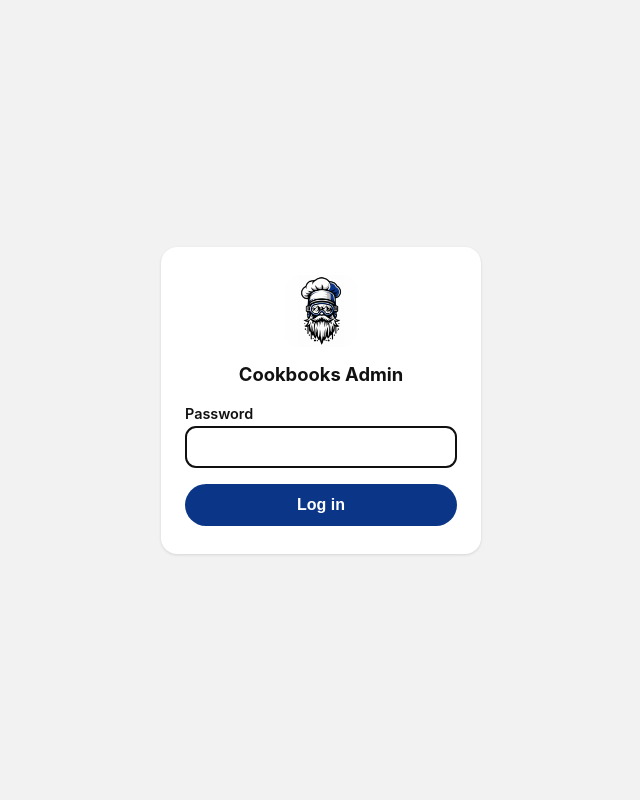
After one commit to mbethers/ward-recipe-book, a Python web app: template templates/superadmin_login.html in a window 1280 px wide. The commit adds this page. Shown: the whole page, without its empty margins (319-959 px from the left). Run offline with Jinja, Linux system fonts and the light colour scheme; the template is opened without the code that fills it, so the values that code supplies are empty.

Commit message:
feat: SuperAdmin login gate, tile reorder, drop the badge icons
Three changes to the launcher, all requested after trying it live:

- New SUPERADMIN_PASSWORD-gated login (templates/superadmin_login.html,
  /superadmin/login, /superadmin/logout) sits in front of the tile-
  selection landing page rather than after it - previously the launcher
  had no login of its own at all. Separate password from all three
  cookbooks' own admin passwords, own session key (superadmin_authed),
  same pattern as the per-cookbook admin_login/admin_required but
  standalone since g.cookbook is None on this host.
- Tiles now use each cookbook's regular icon-512.png instead of
  admin-icon-512.png - the personal photo badge doesn't belong on a
  launcher whose whole purpose is picking which admin console to open.
- Tile order is now explicit (SUPERADMIN_ORDER = family, uw, d1) rather
  than cookbooks.COOKBOOKS' definition order.

Extended smoke_test.py's superadmin section to cover the login gate
(wrong password rejected, correct password admits, logout actually logs
out, manifest still reachable without logging in) and the new tile
order/icon choice.

Co-Authored-By: Claude Sonnet 5 <noreply@anthropic.com>

```diff
--- a/render.yaml
+++ b/render.yaml
@@ -14,6 +14,8 @@ services:
       - key: ADMIN_PASSWORD_D1
         sync: false
       - key: ADMIN_PASSWORD_FAMILY
+        sync: false
+      - key: SUPERADMIN_PASSWORD
         sync: false
       - key: FLASK_SECRET_KEY
         generateValue: true
--- a/templates/superadmin.html
+++ b/templates/superadmin.html
@@ -42,6 +42,7 @@
     .tile:active { background: #f7f7f7; }
     .tile img { width: 60px; height: 60px; border-radius: 14px; display: block; flex-shrink: 0; }
     .tile-name { font-weight: 700; font-size: 1.05rem; }
+    .logout { display: block; text-align: center; margin: 28px auto 0; color: #888; font-size: 0.85rem; text-decoration: none; }
   </style>
 </head>
 <body>
@@ -49,10 +50,11 @@
   <div class="grid">
     {% for cb in cookbook_list %}
       <a class="tile" href="https://{{ cb.hostnames|first }}/admin/login">
-        <img src="{{ url_for('static', filename=cb.icon_dir + 'admin-icon-512.png') }}" alt="">
+        <img src="{{ url_for('static', filename=cb.icon_dir + 'icon-512.png') }}" alt="">
         <span class="tile-name">{{ cb.name }}</span>
       </a>
     {% endfor %}
   </div>
+  <a class="logout" href="{{ url_for('superadmin_logout') }}">Log out</a>
 </body>
 </html>
--- /dev/null
+++ b/templates/superadmin_login.html
@@ -0,0 +1,81 @@
+<!doctype html>
+<html lang="en">
+<head>
+  <meta charset="utf-8">
+  <meta name="viewport" content="width=device-width, initial-scale=1">
+  <title>Cookbooks Admin</title>
+  <link rel="manifest" href="{{ url_for('superadmin_manifest') }}">
+  <link rel="apple-touch-icon" href="{{ url_for('static', filename='superadmin/apple-touch-icon.png') }}">
+  <link rel="icon" type="image/png" sizes="32x32" href="{{ url_for('static', filename='superadmin/favicon-32.png') }}">
+  <link rel="icon" type="image/png" sizes="16x16" href="{{ url_for('static', filename='superadmin/favicon-16.png') }}">
+  <meta name="apple-mobile-web-app-title" content="Cookbooks Admin">
+  <meta name="theme-color" content="#0b3587">
+  <style>
+    * { box-sizing: border-box; }
+    body {
+      margin: 0;
+      min-height: 100vh;
+      display: flex;
+      align-items: center;
+      justify-content: center;
+      font-family: -apple-system, BlinkMacSystemFont, "Segoe UI", Roboto, sans-serif;
+      background: #f2f2f2;
+      color: #111;
+      padding: 20px;
+    }
+    .card {
+      background: #fff;
+      border-radius: 16px;
+      padding: 28px 24px;
+      width: 100%;
+      max-width: 320px;
+      box-shadow: 0 1px 3px rgba(0, 0, 0, 0.12);
+      text-align: center;
+    }
+    img { width: 72px; height: 72px; border-radius: 16px; margin-bottom: 12px; }
+    h1 { font-size: 1.15rem; margin: 0 0 20px; }
+    label { display: block; text-align: left; font-weight: 600; font-size: 0.9rem; margin-bottom: 16px; }
+    input[type="password"] {
+      display: block;
+      width: 100%;
+      margin-top: 4px;
+      padding: 10px 12px;
+      border-radius: 10px;
+      border: 1px solid #ddd;
+      font-size: 1rem;
+      font-family: inherit;
+    }
+    button {
+      width: 100%;
+      padding: 12px 20px;
+      border-radius: 999px;
+      border: none;
+      background: #0b3587;
+      color: #fff;
+      font-weight: 600;
+      font-size: 1rem;
+      cursor: pointer;
+    }
+    .flash { background: #fee; border: 1px solid #fcc; color: #a33; padding: 8px 12px; border-radius: 8px; margin-bottom: 16px; font-size: 0.9rem; }
+  </style>
+</head>
+<body>
+  <div class="card">
+    <img src="{{ url_for('static', filename='superadmin/icon-512.png') }}" alt="">
+    <h1>Cookbooks Admin</h1>
+    {% with messages = get_flashed_messages() %}
+      {% if messages %}
+        {% for message in messages %}
+          <div class="flash">{{ message }}</div>
+        {% endfor %}
+      {% endif %}
+    {% endwith %}
+    <form method="post">
+      <label>Password
+        <input type="password" name="password" autofocus required>
+      </label>
+      <button type="submit">Log in</button>
+    </form>
+  </div>
+</body>
+</html>
```
Also changed, not shown: app.py (+36 -5 lines), smoke_test.py (+33 -5 lines), 1 other file.
